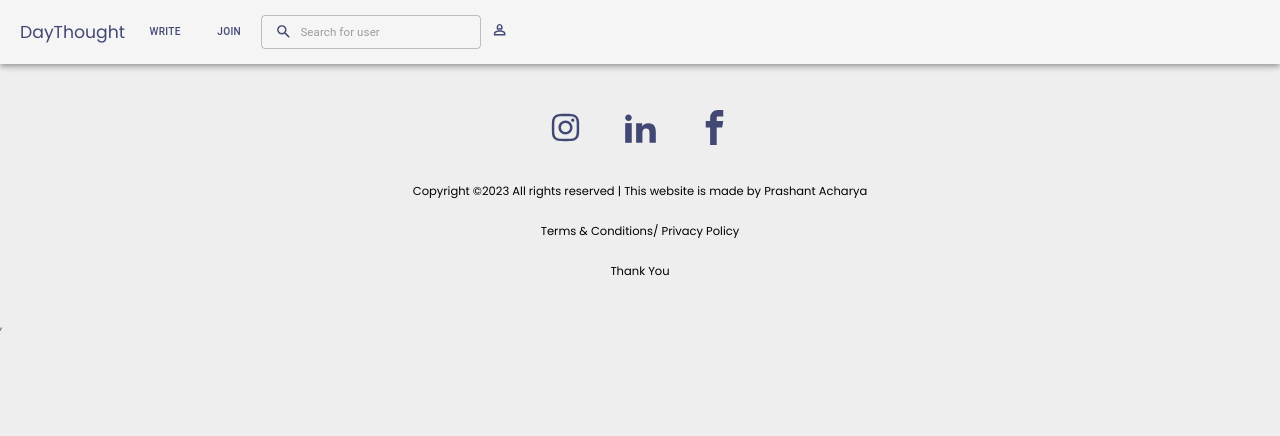
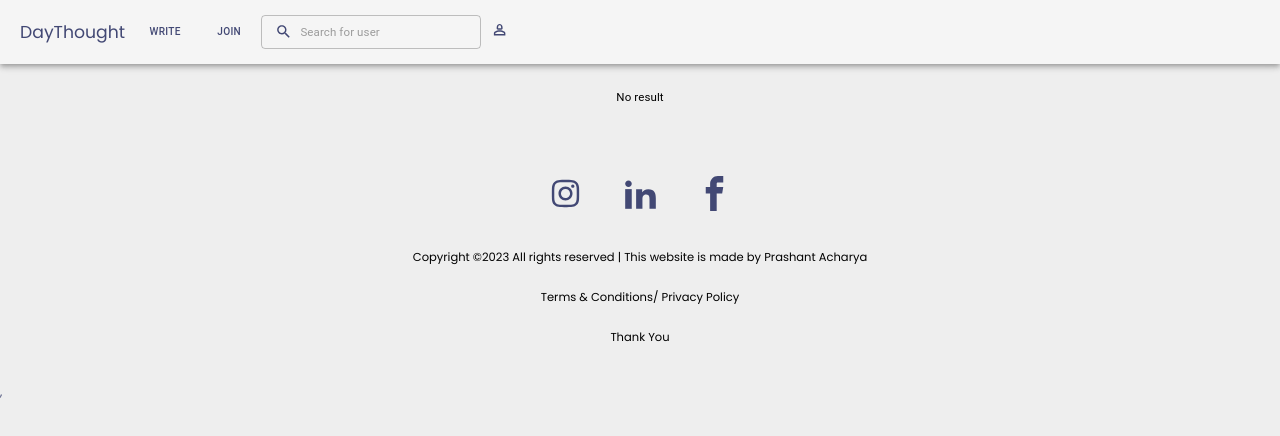
Before and after one commit to prashant48653c/DayThought, a React (Vite) app in the folder frontend/: page /search in a window 1280 px wide. Shown: the top 436 px of the page. Built offline with nearby package versions, Linux system fonts and the light colour scheme.

Commit message:
Solved result bug

```diff
--- a/frontend/src/components/Result.jsx
+++ b/frontend/src/components/Result.jsx
@@ -8,7 +8,7 @@ import { useDispatch, useSelector } from 'react-redux';
 import { setBlog, setUserData } from '../Slices/homeSlicer';
 
 function Result() {
-  const dispatch=useDispatch()
+  const dispatch = useDispatch()
 
   const goToBlog = (e, blog, user) => {
     e.preventDefault()
@@ -21,7 +21,31 @@ function Result() {
 
   const navigate = useNavigate()
   const { result } = useSelector((state) => state.result);
+  console.log(result)
 
+
+  if (result.length <= 0) {
+    console.log("No result")
+    return (
+
+      <Box sx={{
+        width: "100%",
+        padding: "2rem",
+        display: "flex",
+        flexDirection: "column",
+        alignItems: "center",
+
+
+      }}    >
+        <Typography variant="subtitle1" color="initial">No result</Typography>
+
+
+      </Box>
+
+
+
+    )
+  }
 
   if (result) {
     return (
@@ -51,7 +75,7 @@ function Result() {
 
 
 
-                      <Paper onClick={(e) => goToBlog(e, blog, user)}  key={j} style={{ width: '100%', minHeight: "15rem", height: 'auto', border: '1px solid #ddd', padding: '1.9rem',cursor:"pointer", display: "flex", gap: "1.4rem", margin: "3rem 0" }}>
+                  <Paper onClick={(e) => goToBlog(e, blog, user)} key={j} style={{ width: '100%', minHeight: "15rem", height: 'auto', border: '1px solid #ddd', padding: '1.9rem', cursor: "pointer", display: "flex", gap: "1.4rem", margin: "3rem 0" }}>
                     <img style={{
                       maxWidth: "30%",
                       display: "inline-block",
@@ -119,6 +143,7 @@ function Result() {
     );
   }
 
+
 }
 
 export default Result;
--- a/frontend/src/components/Search.jsx
+++ b/frontend/src/components/Search.jsx
@@ -19,10 +19,11 @@ const Search = () => {
   const handleSearch = (e) => {
     setSearchQuery(e.target.value);
     if (e.key === 'Enter') {
-
+      console.log("clicked enter")
       searchBlogs();
     }
   }
+
 
   const searchBlogs = async () => {
     const results = await allUser.data.filter(user =>
@@ -30,9 +31,9 @@ const Search = () => {
     );
 
     dispatch(setResult(results))
-    if (result.length > 0) {
+
       navigate('/search');
-    }
+
 
   }
 
--- a/frontend/src/components/Trending.jsx
+++ b/frontend/src/components/Trending.jsx
@@ -48,7 +48,7 @@
 
             const data = await response.data;
             dispatch(setAllUser(data))
-      console.log(data,"data")
+            console.log(data, "data")
 
             } catch (error) {
             console.error("An error occurred:", error);
@@ -252,8 +252,8 @@ console.log("trending")
 
             </Box>
             );
-      }else{
-            return(
+            } else {
+            return (
             <p>Loading</p>
             )
             }
```
Also changed, not shown: 1 other file (tests, documents, lock files or other folders). Lines whose indentation alone changed are shown as unchanged.
